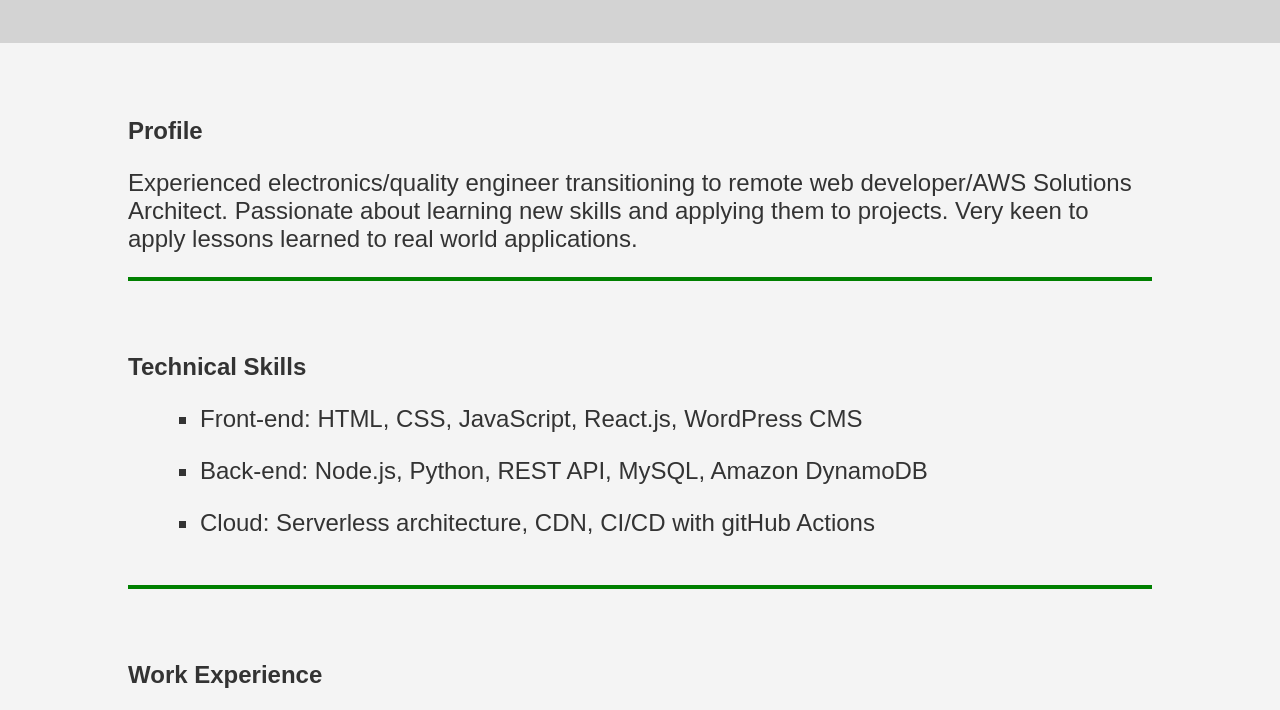
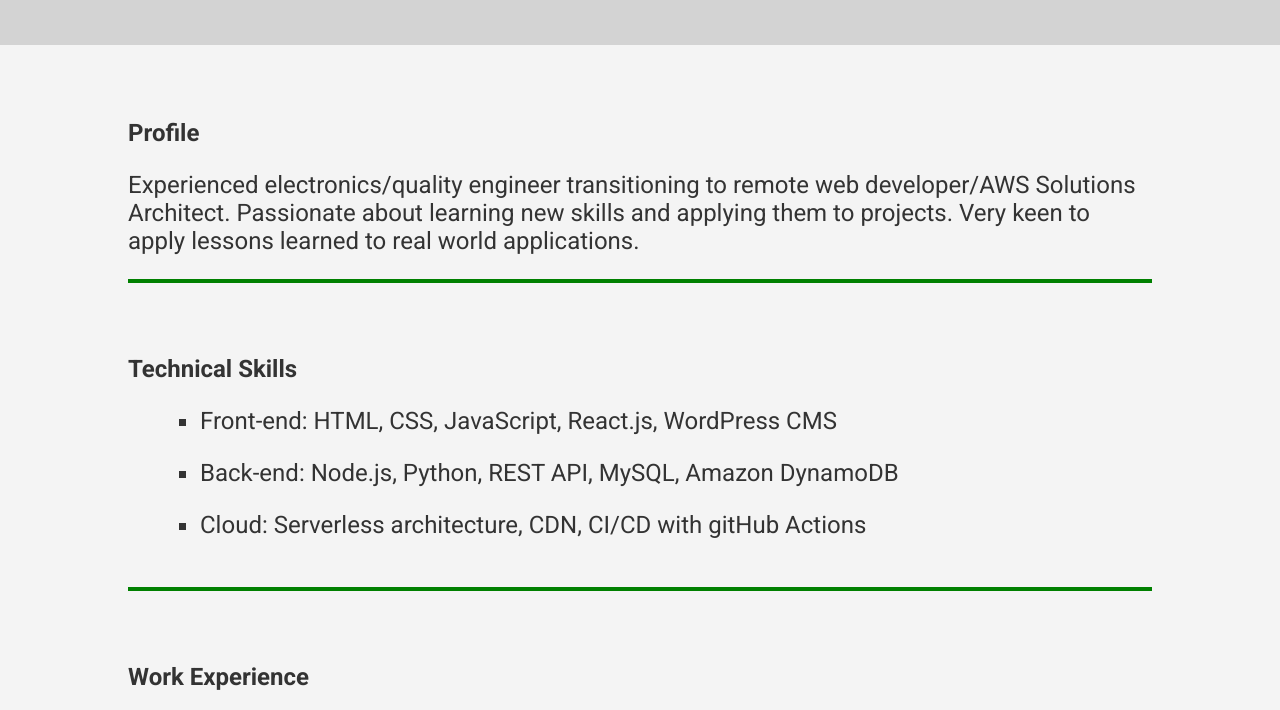
Before and after one commit to GHendry39/cv-website, a plain HTML site: page front-end/site/index.html in a window 1280 px wide. Shown: the part 358-1068 px from the top of the page. Drawn offline with Linux system fonts and the light colour scheme; a script that the page names is missing.

Commit message:
Add roboto font

```diff
--- a/front-end/site/css/styles.css
+++ b/front-end/site/css/styles.css
@@ -8,7 +8,7 @@
 /* Global Styles */
 
 body {
-  font-family: Arial, sans-serif;
+  font-family: "Roboto", sans-serif;
   background-color: #f4f4f4;
   color: #333;
   margin: auto;
@@ -47,6 +47,7 @@ li {
 }
 
 /* Header */
+
 header {
   background-color: lightgray;
   padding: 2rem 0;
@@ -75,6 +76,7 @@ header {
 }
 
 /* Main Content */
+
 .container {
   width: 80%;
   margin: auto;
--- a/front-end/site/index.html
+++ b/front-end/site/index.html
@@ -6,6 +6,12 @@
     <title>Graeme Hendry CV</title>
     <link rel="stylesheet" href="./css/styles.css" />
     <link rel="icon" type="image/png" href="favicon.png" />
+    <link rel="preconnect" href="https://fonts.googleapis.com" />
+    <link rel="preconnect" href="https://fonts.gstatic.com" crossorigin />
+    <link
+      href="https://fonts.googleapis.com/css2?family=Roboto:ital,wght@0,100..900;1,100..900&display=swap"
+      rel="stylesheet"
+    />
   </head>
   <header>
     <p class="visitor-count">Visitors: <span id="counter"></span></p>
```
